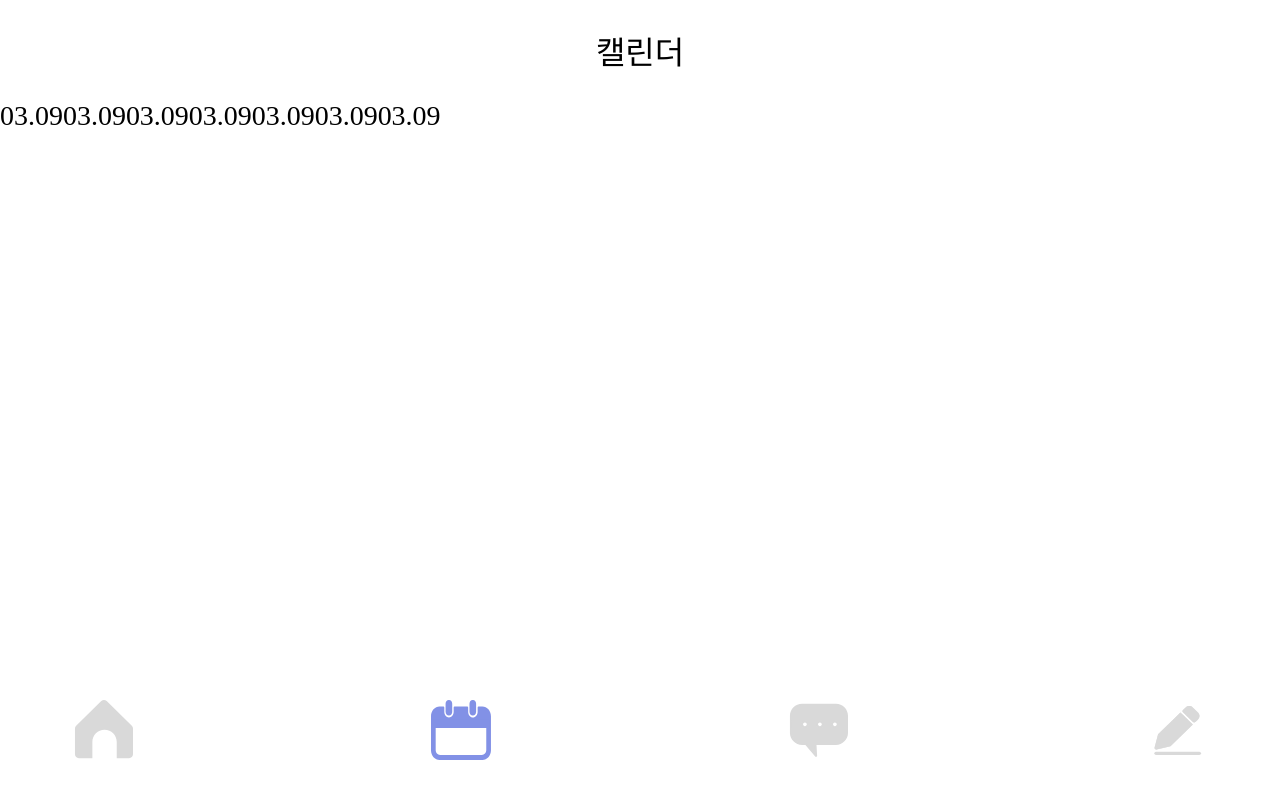
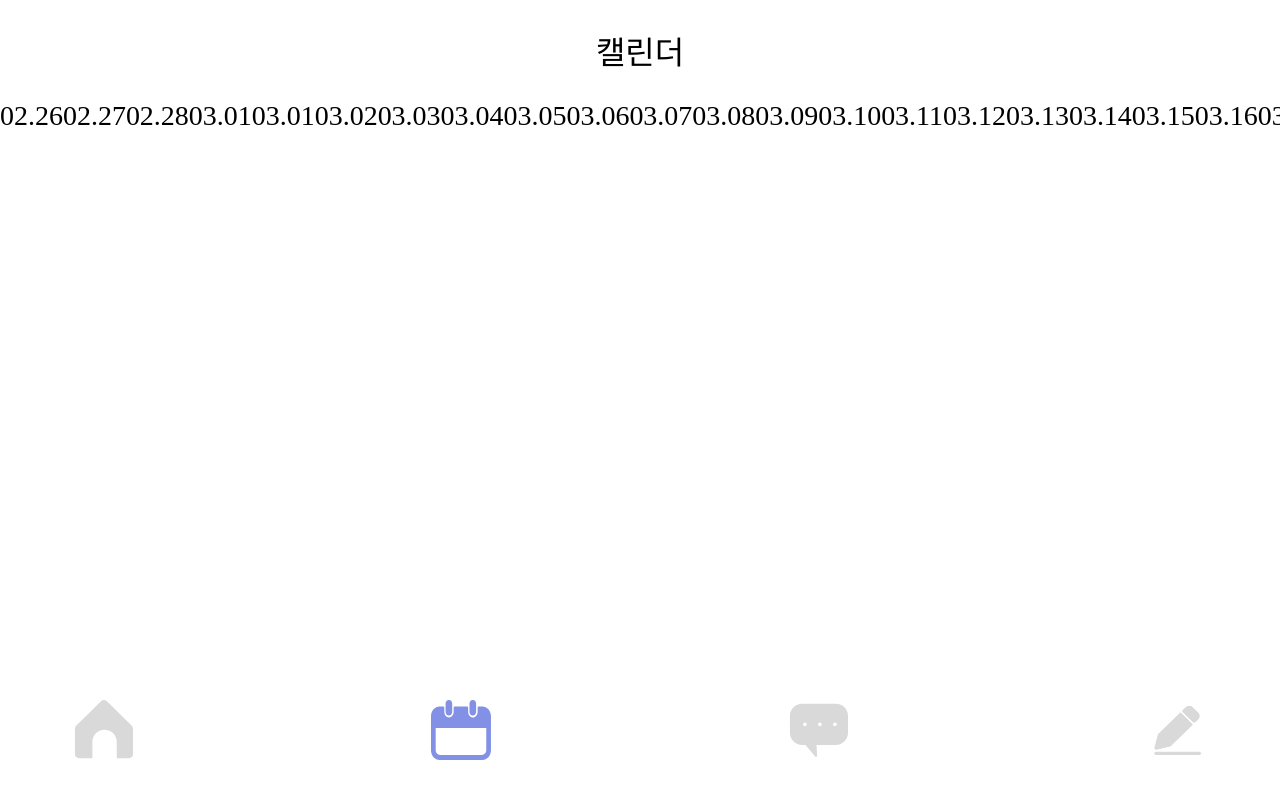
Before and after one commit to Kimbangul/IHuAe-web, a Next.js app: page /calendar in a window 1280 px wide. Built offline with nearby package versions, Linux system fonts and the light colour scheme; a web font is replaced by a local one.

Commit message:
refactor: calendar refactor

```diff
--- a/src/components/calendar/CalendarView.tsx
+++ b/src/components/calendar/CalendarView.tsx
@@ -8,10 +8,8 @@ const CalendarView = () => {
   return (
     <>
       <Header title='캘린더' />
-      {thisMonthCalendar.map((week) => {
-        return week.map((day) => {
-          return <span key={day.date.format('YYYY.MM.DD')}>{day.date.format('MM.DD')}</span>;
-        });
+      {thisMonthCalendar.map((day) => {
+        return <span key={day.date.format('YYYY.MM.DD')}>{day.date.format('MM.DD')}</span>;
       })}
     </>
   );
--- a/src/components/calendar/makeCalendar.ts
+++ b/src/components/calendar/makeCalendar.ts
@@ -1,5 +1,6 @@
 import moment from 'moment';
 import leftPad from '@/utils/leftPad';
+import { is } from 'immer/dist/internal';
 
 // CLASS 날짜 정보 생성자
 export class DateInfo {
@@ -12,53 +13,52 @@ export class DateInfo {
   }
 }
 
+const chunkArr = (data: [], size: number) => {
+  const arr = [];
+  for (let i = 0; i < data.length; i += size) {
+    arr.push(data.slice(i, i + size));
+  }
+  return arr;
+};
+
 const makeMonthCalendar = (year: number, month: number) => {
   // PARAM 이번 달 마지막 날짜
-  const lastDate = moment().endOf('month'); // .format('DD')
+  const lastDate = moment().endOf('month').startOf('days'); // .format('DD')
   // PARAM 이번 달 첫번째 날짜 요일
-  const firstDay = moment().startOf('month'); //.day();
+  const firstDate = moment().startOf('month').startOf('days'); //.day();
 
-  const calenderArr = [];
-  let weekArr: DateInfo[] = Array(7).fill('');
-  let dayIndex = firstDay.day();
+  const calenderArr: DateInfo[] = [];
+  let dayIndex = firstDate.day();
 
-  // 이전 달 날짜 출력
-  if (dayIndex !== 0) {
-    let lastMonthLastDate = firstDay.subtract('days', 1);
+  const addCalendar = (baseDate: moment.Moment, addDate: number, isCurrentMonth: boolean) => {
+    let day = moment(baseDate).add('days', addDate);
+    calenderArr.push(new DateInfo(day, isCurrentMonth));
+  };
 
-    for (let i = dayIndex - 1; i >= 0; i--) {
-      weekArr[i] = new DateInfo(lastMonthLastDate, false);
-      console.log(weekArr[i].date.format('MM.DD'));
-    }
-
-    lastMonthLastDate = lastMonthLastDate.subtract('days', 1);
+  // FUNCTION 지난달 날짜 구하기
+  for (let i = dayIndex; i >= 0; i--) {
+    addCalendar(firstDate, -i, false);
   }
 
-  // 이번 달 날짜 출력
-  for (let date = 1; date < Number(lastDate.format('DD')); date++) {
-    let day = firstDay.add('days', date);
-    weekArr[dayIndex] = new DateInfo(day, false);
-    console.log(weekArr[dayIndex].date.format('MM.DD'));
+  // FUNCTION 이번달 날짜 구하기
+  for (let i = 0; i <= Number(lastDate.format('DD')) - 1; i++) {
+    addCalendar(firstDate, i, true);
+  }
 
-    // 다음 달 날짜 출력
-    if (date === lastDate.day()) {
-      let nextMonthDate = lastDate.add('days', 1);
-      for (let i = lastDate.day() + 1; i <= 6; i++) {
-        weekArr[dayIndex] = new DateInfo(nextMonthDate, false);
-      }
-      nextMonthDate = nextMonthDate.add('days', 1);
-    }
+  // FUNCTION 다음달 날짜 구하기
+  for (let i = 0; i <= 6 - lastDate.day(); i++) {
+    addCalendar(lastDate, i, false);
+  }
 
-    if (dayIndex === 6) {
-      // week 배열이 다 찼을 경우 calendarArr에 push하고 week 배열 초기화
-      calenderArr.push(weekArr);
-      weekArr = Array(7).fill('');
-      dayIndex = 0;
-      break;
-    }
-    dayIndex++;
-  }
+  console.log(calenderArr);
   return calenderArr;
 };
 
+// PARAM type
+interface addCalendarParamType {
+  baseDate: moment.Moment;
+  addDate: number;
+  isCurrentMonth: boolean;
+}
+
 export default makeMonthCalendar;
```
Also changed, not shown: src/components/calendar/makeCalendar2.ts (added, +77 -0 lines).
